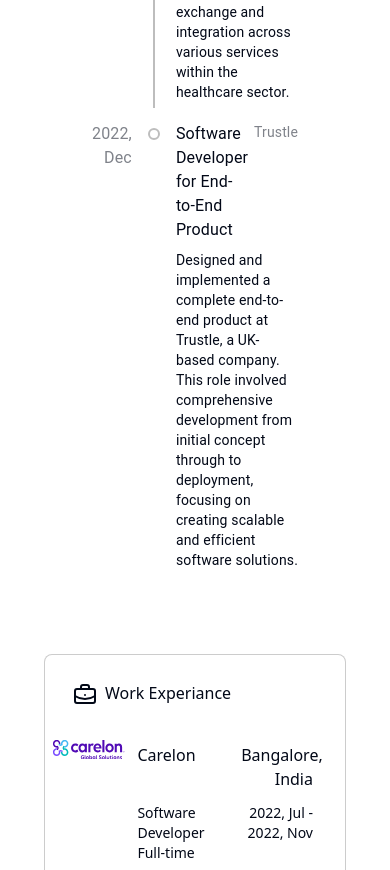
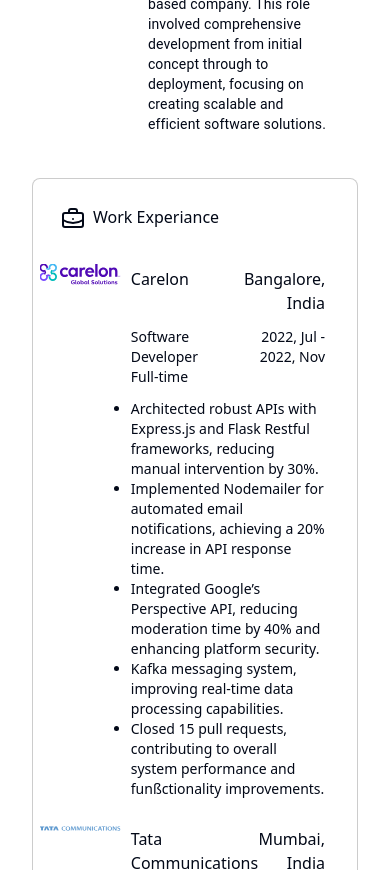
Before and after one commit to joellui/portfolio, a Next.js app: page / in a window 390 px wide. Shown: the part 5300-6170 px from the top of the page. Built offline with nearby package versions, Linux system fonts and the light colour scheme.

Commit message:
bug fix for sm screen devices

```diff
--- a/app/page.tsx
+++ b/app/page.tsx
@@ -57,14 +57,14 @@
         <BentoGridProject />
 
         <div className="z-10 grid md:grid-cols-2 grid-cols-1 gap-8 w-full mt-9">
-          <div className="m-3 p-4">
+          <div className="md:m-3 md:p-4">
             <h3 className="text-2xl font-extrabold underline decoration-wavy underline-offset-2"> Activity</h3>
 
             <ActivityList toShow={-3} />
 
 
           </div>
-          <div className="z-10 p-5 pb-10 m-3 h-fit dark:bg-black dark:border-white/[0.2] bg-white border border-black/[0.2] rounded-lg">
+          <div className="z-10 p-5 pb-10 md:m-3 h-fit dark:bg-black dark:border-white/[0.2] bg-white border border-black/[0.2] rounded-lg">
             <WorkExp />
           </div>
         </div>
--- a/components/activity_exp.tsx
+++ b/components/activity_exp.tsx
@@ -39,7 +39,7 @@
                         <div className="col-span-5">
                             <h5>{act.Artical_title}</h5>
                         </div>
-                        <div className="col-span-4 text-right text-sm opacity-50">
+                        <div className="col-span-3 text-right text-sm opacity-50">
                             <span>{act.Organisation}</span>
                         </div>
                         <div className="col-span-9 text-sm">
```
